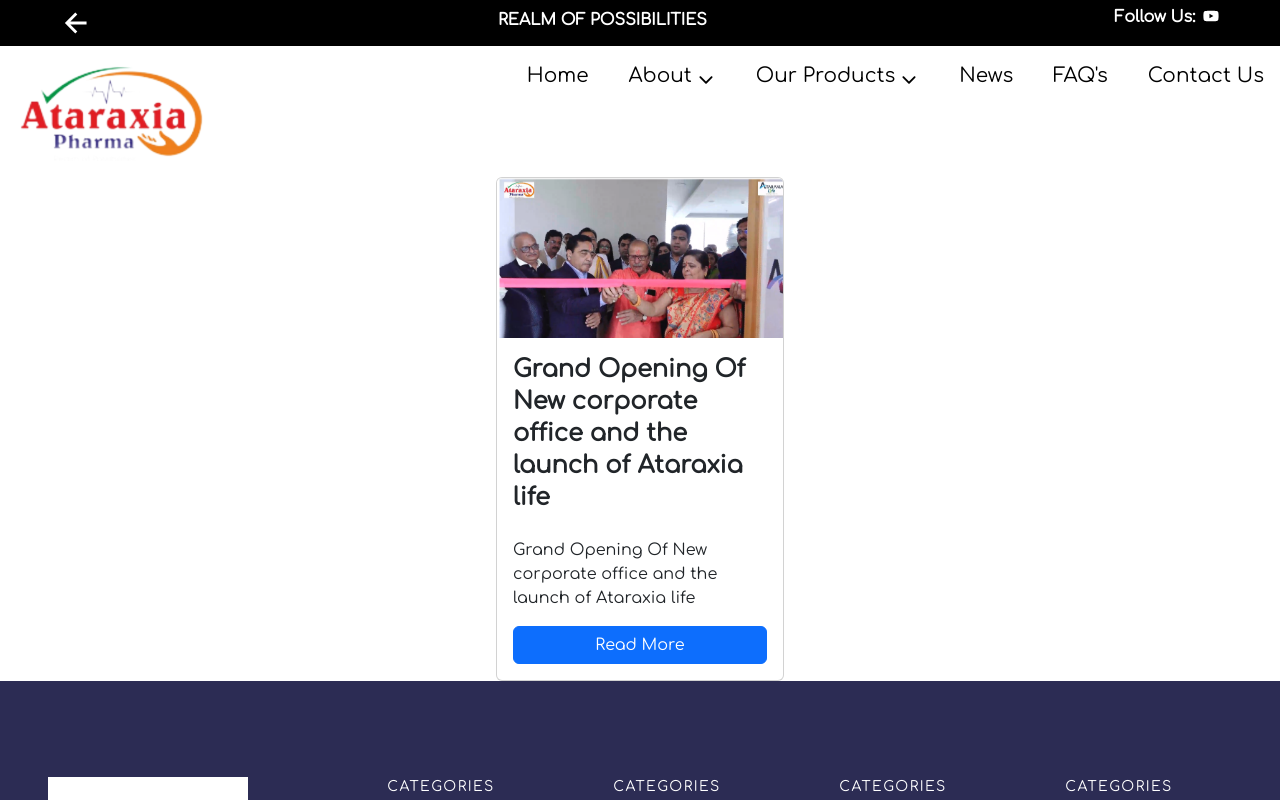
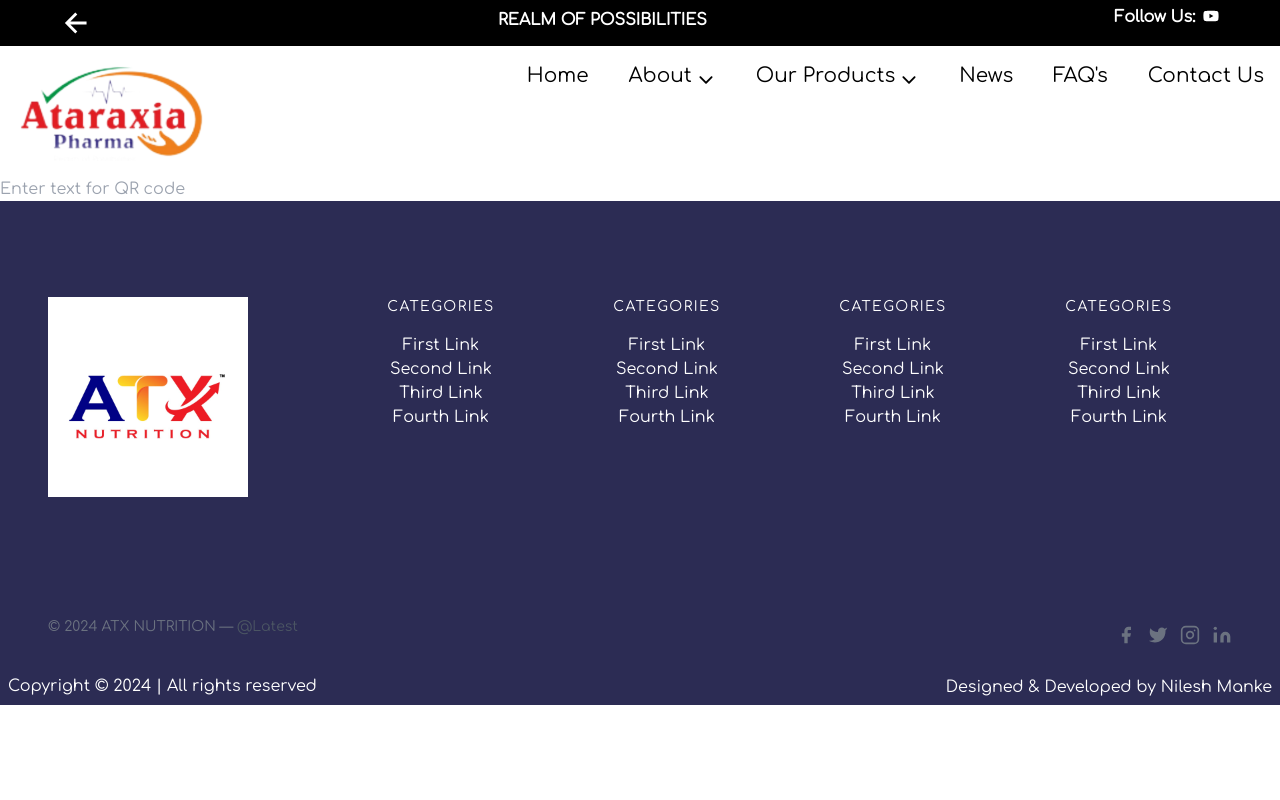
Before and after one commit to nileshmanke/ATX--NUTRITION, a React (Vite) app: page /news in a window 1280 px wide. Both pictures are taken after a click on the element 640 px from the left and 378 px from the top of the page. Shown: the top 800 px of the page. Built offline with nearby package versions, Linux system fonts and the light colour scheme.

Commit message:
change powered by

```diff
--- a/package.json
+++ b/package.json
@@ -11,6 +11,7 @@
   },
   "dependencies": {
     "axios": "^1.6.5",
+    "qrcode.react": "^3.1.0",
     "react": "^18.2.0",
     "react-dom": "^18.2.0",
     "react-icon": "^1.0.0",
--- a/src/components/Footer.jsx
+++ b/src/components/Footer.jsx
@@ -122,7 +122,7 @@ const Footer = () => {
           <h1>Copyright © 2024 | All rights reserved</h1>
         </div>
         <div className=''>
-          <a href='https://www.mketech.in/' target='_blank'>Designed & Developed by Mk e-Tech Pvt. Ltd</a>
+          <a href='https://www.mketech.in/' target='_blank'>Designed & Developed by Nilesh Manke</a>
         </div>
       </div>
 </footer>
--- a/src/components/Home.jsx
+++ b/src/components/Home.jsx
@@ -285,6 +285,8 @@ Weight Management
 </div>
 
 
+
+
     </div>
   );
 };
--- a/src/components/Manufacturing.jsx
+++ b/src/components/Manufacturing.jsx
@@ -2,7 +2,7 @@ import React from 'react'
 
 const Manufacturing = () => {
   return (
-    <div>Manufacturing</div>
+    <div>Manufactur</div>
   )
 }
 
--- a/src/components/News.jsx
+++ b/src/components/News.jsx
@@ -1,21 +1,44 @@
-import React from 'react'
+import React, { useState, useRef } from 'react';
+import QRCode from 'qrcode.react';
 
-const News = () => {
+function QRCodeGenerator() {
+  const [text, setText] = useState('');
+  const qrCodeRef = useRef();
+
+  const handleChange = (e) => {
+    setText(e.target.value);
+  };
+
+  const handleDownload = () => {
+    const canvas = qrCodeRef.current.getElementsByTagName('canvas')[0];
+    const imageUrl = canvas.toDataURL('image/png');
+
+    const link = document.createElement('a');
+    link.href = imageUrl;
+    link.download = 'qrcode.png';
+    link.click();
+  };
+
   return (
-    <div className='flex justify-center'>
-
-      <div>
-      <div className="card" style={{width: '18rem'}}>
-  <img src="/images/newsimg.png" className="card-img-top" alt="..."/>
-  <div className="card-body flex flex-col gap-y-4">
-    <h2 className="card-title text-2xl font-bold">Grand Opening Of New corporate office and the launch of Ataraxia life</h2>
-    <p className="card-text">Grand Opening Of New corporate office and the launch of Ataraxia life</p>
-    <a href="#" className="btn btn-primary">Read More</a>
-  </div>
-</div>
-      </div>
+    <div>
+      <input
+        type="text"
+        value={text}
+        onChange={handleChange}
+        placeholder="Enter text for QR code"
+      />
+      {text && (
+        <div style={{ marginTop: '20px' }} ref={qrCodeRef}>
+          <QRCode value={text} />
+        </div>
+      )}
+      {text && (
+        <button onClick={handleDownload} style={{ marginTop: '10px' }}>
+          Download QR Code
+        </button>
+      )}
     </div>
-  )
+  );
 }
 
-export default News
+export default QRCodeGenerator;
--- a/src/components/Products.jsx
+++ b/src/components/Products.jsx
@@ -63,6 +63,15 @@ title:"INLIFE 100% WHEY PROTEIN ISOLATE POWDER SUPPLEMENT - (CHOCOLATE)",
 
         },
 
+        {
+          imgurl:"",
+          price:"$34",
+          title:"INLIFE 100% WHEY PROTEIN ISOLATE POWDER SUPPLEMENT - (CHOCOLATE)",
+
+
+
+          },
+
 ]
 
 
```
Also changed, not shown: 2 other files (tests, documents, lock files or other folders).
